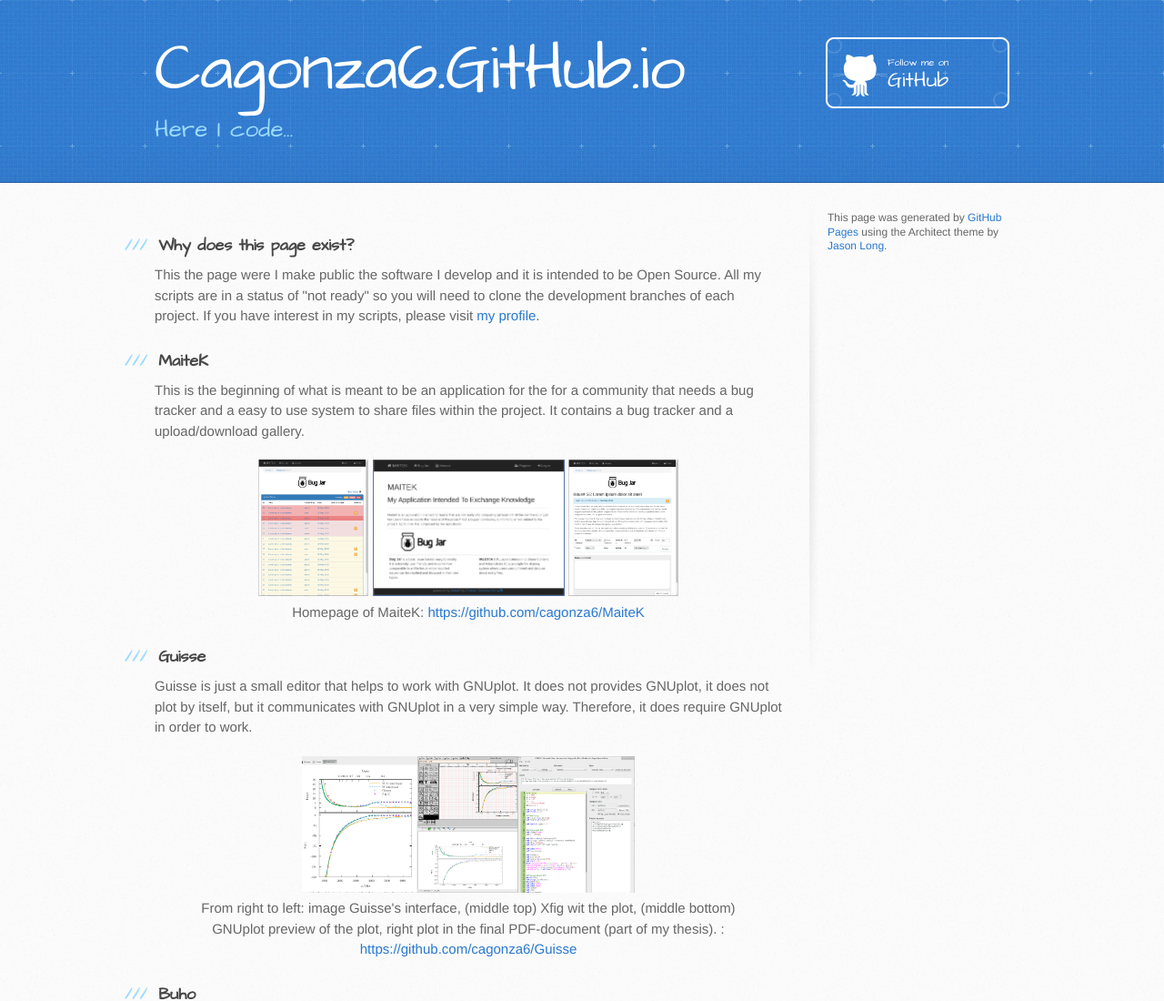
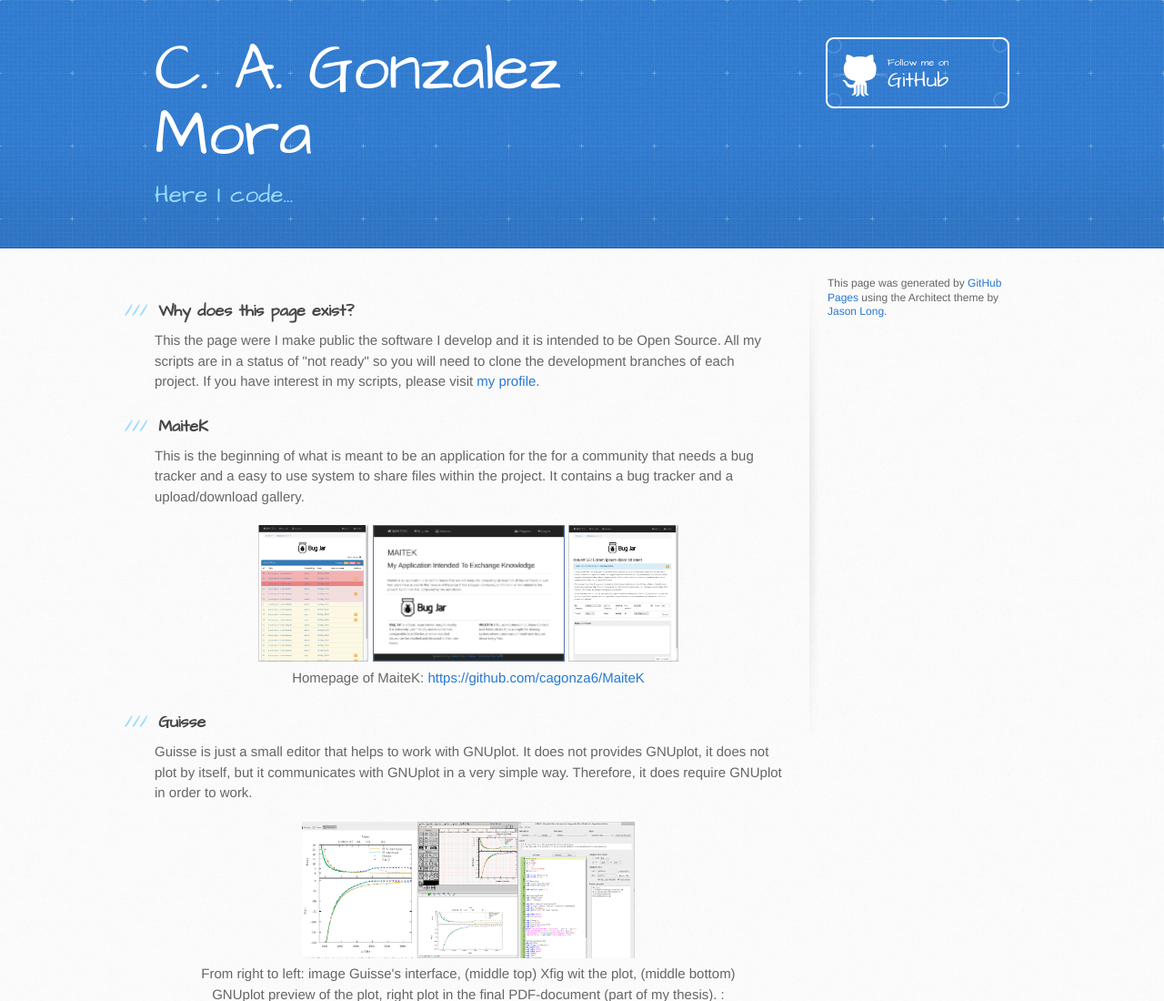
Before and after one commit to cagonza6/cagonza6.github.io, a plain HTML site: page index.html in a window 1280 px wide. Shown: the top 1100 px of the page at 91% size. Drawn offline with Linux system fonts and the light colour scheme.

Commit message:
Name changed, it is better than the address of the page

```diff
--- a/index.html
+++ b/index.html
@@ -19,7 +19,7 @@
   <body>
     <header>
       <div class="inner">
-        <h1>Cagonza6.GitHub.io</h1>
+        <h1>C. A. Gonzalez Mora</h1>
         <h2>Here I code...</h2>
         <a href="https://github.com/cagonza6" class="button"><small>Follow me on</small> GitHub</a>
       </div>
```
